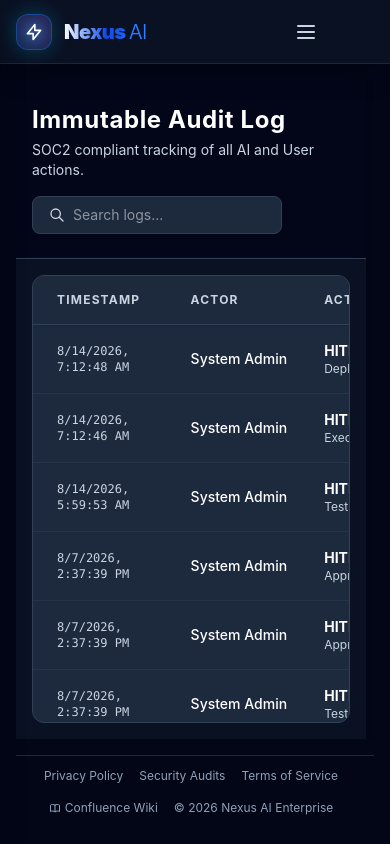
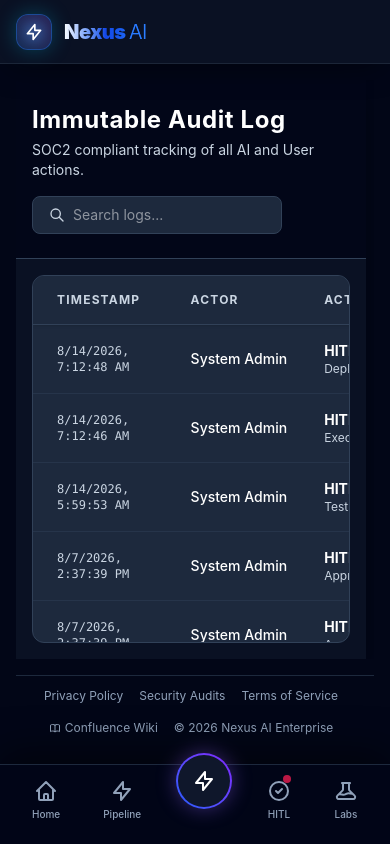
Before and after one commit to aquarian-patil/qe-ai-lab, a Next.js app: page /audit in a window 390 px wide. Built offline with nearby package versions, Linux system fonts and the light colour scheme.

Commit message:
feat(ui): shift mobile paradigm to native bottom tab navigation

```diff
--- a/src/app/layout.tsx
+++ b/src/app/layout.tsx
@@ -24,7 +24,7 @@ export default function RootLayout({
       <body className="flex h-screen overflow-hidden antialiased flex-col">
         <Navigation>
           {/* Main Content Area */}
-          <main className="flex-1 p-4 md:p-8 pt-4 md:pt-4 relative z-10 flex flex-col h-full overflow-hidden">
+          <main className="flex-1 p-4 md:p-8 pt-4 md:pt-4 pb-24 md:pb-4 relative z-10 flex flex-col h-full overflow-hidden">
             <div className="flex-1 overflow-y-auto pr-2 md:pr-4">
                {children}
             </div>
--- a/src/components/Navigation.tsx
+++ b/src/components/Navigation.tsx
@@ -5,7 +5,8 @@ import ComingSoon from '@/components/ComingSoon';
 import HitlBadge from '@/components/HitlBadge';
 
 export default function Navigation({ children }: { children: React.ReactNode }) {
-  const [mobileMenuOpen, setMobileMenuOpen] = useState(false);
+  // Used for secondary 'More' menu on mobile
+  const [moreMenuOpen, setMoreMenuOpen] = useState(false);
 
   return (
     <div className="flex flex-col h-screen overflow-hidden">
@@ -27,20 +28,6 @@ export default function Navigation({ children }: { children: React.ReactNode })
         </Link>
 
         <div className="flex items-center gap-4 md:gap-6">
-          {/* Hamburger Icon for Mobile */}
-          <button
-            className="md:hidden p-2 text-slate-300 hover:bg-slate-200/50 rounded-lg transition-colors"
-            onClick={() => setMobileMenuOpen(!mobileMenuOpen)}
-          >
-            <svg className="w-6 h-6" fill="none" stroke="currentColor" viewBox="0 0 24 24">
-              {mobileMenuOpen ? (
-                <path strokeLinecap="round" strokeLinejoin="round" strokeWidth={2} d="M6 18L18 6M6 6l12 12" />
-              ) : (
-                <path strokeLinecap="round" strokeLinejoin="round" strokeWidth={2} d="M4 6h16M4 12h16M4 18h16" />
-              )}
-            </svg>
-          </button>
-
           <ComingSoon>
             <div className="relative hidden md:block">
               <input type="text" placeholder="Search tests, agents..." className="bg-slate-950 border border-slate-700 rounded-full px-4 py-1.5 text-sm text-white placeholder-slate-500 w-64 focus:outline-none focus:border-violet-500 transition-colors pointer-events-none" />
@@ -63,53 +50,36 @@ export default function Navigation({ children }: { children: React.ReactNode })
       {/* Main Layout Container */}
       <div className="flex flex-col md:flex-row flex-1 overflow-hidden">
 
-      {/* Mobile Overlay Backdrop */}
-      {mobileMenuOpen && (
-        <div
-          className="fixed inset-0 bg-slate-900/50 backdrop-blur-sm z-40 md:hidden"
-          onClick={() => setMobileMenuOpen(false)}
-        />
-      )}
-
-      {/* Sidebar */}
+      {/* Desktop Sidebar (Hidden on Mobile) */}
       <aside className={`
-        fixed md:static inset-y-0 left-0 z-50 md:z-10
-        w-64 glass-panel md:m-4 md:mt-2 flex flex-col p-4 overflow-y-auto
-        border-r border-slate-700 shadow-2xl md:shadow-none
-        transition-transform duration-300 ease-in-out
-        ${mobileMenuOpen ? 'translate-x-0' : '-translate-x-full md:translate-x-0'}
+        hidden md:flex flex-col
+        w-64 glass-panel md:m-4 md:mt-2 p-4 overflow-y-auto
+        border-r border-slate-700 z-10 shrink-0
       `}>
-        <div className="md:hidden flex justify-between items-center mb-6 border-b border-slate-700 pb-4">
-          <h2 className="font-bold text-slate-300">Menu</h2>
-          <button onClick={() => setMobileMenuOpen(false)} className="p-1 hover:bg-slate-200 rounded-full text-slate-400">
-            <svg className="w-5 h-5" fill="none" stroke="currentColor" viewBox="0 0 24 24"><path strokeLinecap="round" strokeLinejoin="round" strokeWidth={2} d="M6 18L18 6M6 6l12 12" /></svg>
-          </button>
-        </div>
-
         <p className="text-[10px] text-slate-300 uppercase tracking-widest font-bold mb-3 mt-2 px-4">Command Center</p>
         <nav className="space-y-1">
-          <NavItem href="/" label="Executive Dashboard" icon="M3 12l2-2m0 0l7-7 7 7M5 10v10a1 1 0 001 1h3m10-11l2 2m-2-2v10a1 1 0 01-1 1h-3m-6 0a1 1 0 001-1v-4a1 1 0 011-1h2a1 1 0 011 1v4a1 1 0 001 1m-6 0h6" onClick={() => setMobileMenuOpen(false)} />
-          <NavItem href="/pipeline" label="CI/CD Pipeline Viewer" icon="M13 10V3L4 14h7v7l9-11h-7z" onClick={() => setMobileMenuOpen(false)} />
+          <NavItem href="/" label="Executive Dashboard" icon="M3 12l2-2m0 0l7-7 7 7M5 10v10a1 1 0 001 1h3m10-11l2 2m-2-2v10a1 1 0 01-1 1h-3m-6 0a1 1 0 001-1v-4a1 1 0 011-1h2a1 1 0 011 1v4a1 1 0 001 1m-6 0h6" />
+          <NavItem href="/pipeline" label="CI/CD Pipeline Viewer" icon="M13 10V3L4 14h7v7l9-11h-7z" />
         </nav>
 
         <p className="text-xs font-bold text-slate-300 uppercase tracking-widest mt-6 mb-3 px-3">God Mode</p>
-        <Link href="/genesis" onClick={() => setMobileMenuOpen(false)} className="flex items-center gap-3 px-3 py-2.5 rounded-lg border border-transparent text-slate-300 hover:text-blue-600 hover:bg-slate-200/50 transition-colors group relative overflow-hidden mb-6">
+        <Link href="/genesis" className="flex items-center gap-3 px-3 py-2.5 rounded-lg border border-transparent text-slate-300 hover:text-blue-600 hover:bg-slate-800/50 transition-colors group relative overflow-hidden mb-6">
           <svg className="w-5 h-5 relative z-10" fill="none" stroke="currentColor" viewBox="0 0 24 24"><path strokeLinecap="round" strokeLinejoin="round" strokeWidth={2} d="M13 10V3L4 14h7v7l9-11h-7z" /></svg>
           <span className="font-medium text-sm tracking-wide relative z-10">Genesis Engine</span>
         </Link>
 
         <p className="text-xs font-bold text-slate-300 uppercase tracking-widest mt-2 mb-3 px-3">Enterprise Governance</p>
         <nav className="space-y-1 mb-6">
-          <Link href="/approvals" onClick={() => setMobileMenuOpen(false)} className="flex items-center gap-3 px-4 py-2 text-sm text-slate-300 hover:bg-slate-200/50 hover:text-blue-600 rounded-lg transition-colors group cursor-pointer">
+          <Link href="/approvals" className="flex items-center gap-3 px-4 py-2 text-sm text-slate-300 hover:bg-slate-800/50 hover:text-blue-600 rounded-lg transition-colors group cursor-pointer">
             <span className="text-xl group-hover:scale-110 transition-transform">🛡️</span>
             HITL Approvals
             <HitlBadge />
           </Link>
-          <Link href="/audit" onClick={() => setMobileMenuOpen(false)} className="flex items-center gap-3 px-4 py-2 text-sm text-slate-300 hover:bg-slate-200/50 hover:text-blue-600 rounded-lg transition-colors group cursor-pointer">
+          <Link href="/audit" className="flex items-center gap-3 px-4 py-2 text-sm text-slate-300 hover:bg-slate-800/50 hover:text-blue-600 rounded-lg transition-colors group cursor-pointer">
             <span className="text-xl group-hover:scale-110 transition-transform">📜</span>
             Audit Logs
           </Link>
-          <Link href="/integrations" onClick={() => setMobileMenuOpen(false)} className="flex items-center gap-3 px-4 py-2 text-sm text-slate-300 hover:bg-slate-200/50 hover:text-blue-600 rounded-lg transition-colors group cursor-pointer">
+          <Link href="/integrations" className="flex items-center gap-3 px-4 py-2 text-sm text-slate-300 hover:bg-slate-800/50 hover:text-blue-600 rounded-lg transition-colors group cursor-pointer">
             <span className="text-xl group-hover:scale-110 transition-transform">🔌</span>
             Integrations Config
           </Link>
@@ -117,14 +87,14 @@ export default function Navigation({ children }: { children: React.ReactNode })
 
         <p className="text-xs font-bold text-slate-300 uppercase tracking-widest mt-2 mb-3 px-3">Testing Sandboxes</p>
         <nav className="space-y-1 mb-6">
-          <NavItem href="/sandboxes/gen-ai" label="GenAI Evaluator" icon="M8 9l3 3-3 3m5 0h3M5 20h14a2 2 0 002-2V6a2 2 0 00-2-2H5a2 2 0 00-2 2v12a2 2 0 002 2z" onClick={() => setMobileMenuOpen(false)} />
-          <NavItem href="/sandboxes/ai-agent" label="AI Agent Evaluator" icon="M10.325 4.317c.426-1.756 2.924-1.756 3.35 0a1.724 1.724 0 002.573 1.066c1.543-.94 3.31.826 2.37 2.37a1.724 1.724 0 001.065 2.572c1.756.426 1.756 2.924 0 3.35a1.724 1.724 0 00-1.066 2.573c.94 1.543-.826 3.31-2.37 2.37a1.724 1.724 0 00-2.572 1.065c-.426 1.756-2.924 1.756-3.35 0a1.724 1.724 0 00-2.573-1.066c-1.543.94-3.31-.826-2.37-2.37a1.724 1.724 0 00-1.065-2.572c-1.756-.426-1.756-2.924 0-3.35a1.724 1.724 0 001.066-2.573c-.94-1.543.826-3.31 2.37-2.37.996.608 2.296.07 2.572-1.065z" onClick={() => setMobileMenuOpen(false)} />
-          <NavItem href="/sandboxes/agentic-arena" label="Agentic AI Evaluator" icon="M14 10l-2 1m0 0l-2-1m2 1v2.5M20 7l-2 1m2-1l-2-1m2 1v2.5M14 4l-2-1-2 1M4 7l2-1M4 7l2 1M4 7v2.5M12 21l-2-1m2 1l2-1m-2 1v-2.5M6 18l-2-1v-2.5M18 18l2-1v-2.5" onClick={() => setMobileMenuOpen(false)} />
+          <NavItem href="/sandboxes/gen-ai" label="GenAI Evaluator" icon="M8 9l3 3-3 3m5 0h3M5 20h14a2 2 0 002-2V6a2 2 0 00-2-2H5a2 2 0 00-2 2v12a2 2 0 002 2z" />
+          <NavItem href="/sandboxes/ai-agent" label="AI Agent Evaluator" icon="M10.325 4.317c.426-1.756 2.924-1.756 3.35 0a1.724 1.724 0 002.573 1.066c1.543-.94 3.31.826 2.37 2.37a1.724 1.724 0 001.065 2.572c1.756.426 1.756 2.924 0 3.35a1.724 1.724 0 00-1.066 2.573c.94 1.543-.826 3.31-2.37 2.37a1.724 1.724 0 00-2.572 1.065c-.426 1.756-2.924 1.756-3.35 0a1.724 1.724 0 00-2.573-1.066c-1.543.94-3.31-.826-2.37-2.37a1.724 1.724 0 00-1.065-2.572c-1.756-.426-1.756-2.924 0-3.35a1.724 1.724 0 001.066-2.573c-.94-1.543.826-3.31 2.37-2.37.996.608 2.296.07 2.572-1.065z" />
+          <NavItem href="/sandboxes/agentic-arena" label="Agentic AI Evaluator" icon="M14 10l-2 1m0 0l-2-1m2 1v2.5M20 7l-2 1m2-1l-2-1m2 1v2.5M14 4l-2-1-2 1M4 7l2-1M4 7l2 1M4 7v2.5M12 21l-2-1m2 1l2-1m-2 1v-2.5M6 18l-2-1v-2.5M18 18l2-1v-2.5" />
         </nav>
 
         <div className="mt-auto pt-6 border-t border-slate-700 flex flex-col gap-4">
           <ComingSoon>
-            <div className="p-3 bg-slate-800 rounded-xl border border-slate-700 flex items-center gap-3 hover:bg-slate-200 transition-colors">
+            <div className="p-3 bg-slate-800 rounded-xl border border-slate-700 flex items-center gap-3 hover:bg-slate-700 transition-colors cursor-pointer">
               <div className="w-8 h-8 rounded-full bg-gradient-to-tr from-blue-500 to-violet-500 flex items-center justify-center font-bold text-white text-xs shadow-lg shrink-0">
                 SA
               </div>
@@ -134,29 +104,38 @@ export default function Navigation({ children }: { children: React.ReactNode })
               </div>
             </div>
           </ComingSoon>
-
-          <ComingSoon>
-            <div className="flex items-center gap-3 px-2 py-1 rounded-lg hover:bg-slate-200/50 transition-colors">
-              <div className="w-2 h-2 rounded-full bg-green-500 animate-pulse shrink-0" />
-              <div>
-                <p className="text-xs font-semibold text-slate-300">Engine Online</p>
-                <p className="text-[10px] text-slate-400">v1.0.0-rc1</p>
-              </div>
-            </div>
-          </ComingSoon>
         </div>
       </aside>
 
       {/* Main Content Rendered Next to Sidebar */}
       {children}
       </div>
+
+      {/* Native Mobile Bottom Tab Bar (Hidden on Desktop) */}
+      <div className="md:hidden fixed bottom-0 left-0 right-0 h-20 bg-slate-950/90 backdrop-blur-xl border-t border-slate-800 z-50 pb-4 pt-2 px-6 flex justify-between items-center shadow-[0_-10px_40px_rgba(0,0,0,0.5)]">
+        <TabItem href="/" icon="M3 12l2-2m0 0l7-7 7 7M5 10v10a1 1 0 001 1h3m10-11l2 2m-2-2v10a1 1 0 01-1 1h-3m-6 0a1 1 0 001-1v-4a1 1 0 011-1h2a1 1 0 011 1v4a1 1 0 001 1m-6 0h6" label="Home" />
+        <TabItem href="/pipeline" icon="M13 10V3L4 14h7v7l9-11h-7z" label="Pipeline" />
+
+        {/* Center Prominent Genesis Button */}
+        <Link href="/genesis" className="relative -top-5 flex flex-col items-center justify-center group">
+          <div className="w-14 h-14 rounded-full bg-gradient-to-tr from-blue-600 to-violet-600 p-[2px] shadow-[0_0_20px_rgba(139,92,246,0.4)]">
+             <div className="w-full h-full bg-slate-900 rounded-full flex items-center justify-center group-hover:bg-transparent transition-colors">
+               <svg className="w-6 h-6 text-white" fill="none" stroke="currentColor" viewBox="0 0 24 24"><path strokeLinecap="round" strokeLinejoin="round" strokeWidth={2} d="M13 10V3L4 14h7v7l9-11h-7z" /></svg>
+             </div>
+          </div>
+        </Link>
+
+        <TabItem href="/approvals" icon="M9 12l2 2 4-4m6 2a9 9 0 11-18 0 9 9 0 0118 0z" label="HITL" badge />
+        <TabItem href="/sandboxes/gen-ai" icon="M19.428 15.428a2 2 0 00-1.022-.547l-2.387-.477a6 6 0 00-3.86.517l-.318.158a6 6 0 01-3.86.517L6.05 15.21a2 2 0 00-1.806.547M8 4h8l-1 1v5.172a2 2 0 00.586 1.414l5 5c1.26 1.26.367 3.414-1.415 3.414H4.828c-1.782 0-2.674-2.154-1.414-3.414l5-5A2 2 0 009 10.172V5L8 4z" label="Labs" />
+      </div>
+
     </div>
   );
 }
 
-function NavItem({ href, label, icon, onClick }: { href: string; label: string; icon: string; onClick?: () => void }) {
+function NavItem({ href, label, icon }: { href: string; label: string; icon: string; }) {
   return (
-    <Link href={href} onClick={onClick} className={`flex items-center gap-3 px-4 py-2.5 rounded-xl transition-all duration-300 text-slate-300 hover:text-blue-600 hover:bg-slate-200/50`}>
+    <Link href={href} className={`flex items-center gap-3 px-4 py-2.5 rounded-xl transition-all duration-300 text-slate-300 hover:text-blue-400 hover:bg-slate-800/50`}>
       <svg className="w-4 h-4" fill="none" stroke="currentColor" viewBox="0 0 24 24" xmlns="http://www.w3.org/2000/svg">
         <path strokeLinecap="round" strokeLinejoin="round" strokeWidth={2} d={icon} />
       </svg>
@@ -164,3 +143,15 @@ function NavItem({ href, label, icon, onClick }: { href: string; label: string;
     </Link>
   );
 }
+
+function TabItem({ href, icon, label, badge }: { href: string; icon: string; label: string; badge?: boolean }) {
+  return (
+    <Link href={href} className="flex flex-col items-center gap-1 text-slate-400 hover:text-white transition-colors relative p-2">
+      <svg className="w-6 h-6" fill="none" stroke="currentColor" viewBox="0 0 24 24">
+        <path strokeLinecap="round" strokeLinejoin="round" strokeWidth={2} d={icon} />
+      </svg>
+      <span className="text-[10px] font-medium">{label}</span>
+      {badge && <span className="absolute top-1 right-2 w-2 h-2 bg-rose-500 rounded-full animate-pulse" />}
+    </Link>
+  );
+}
```
